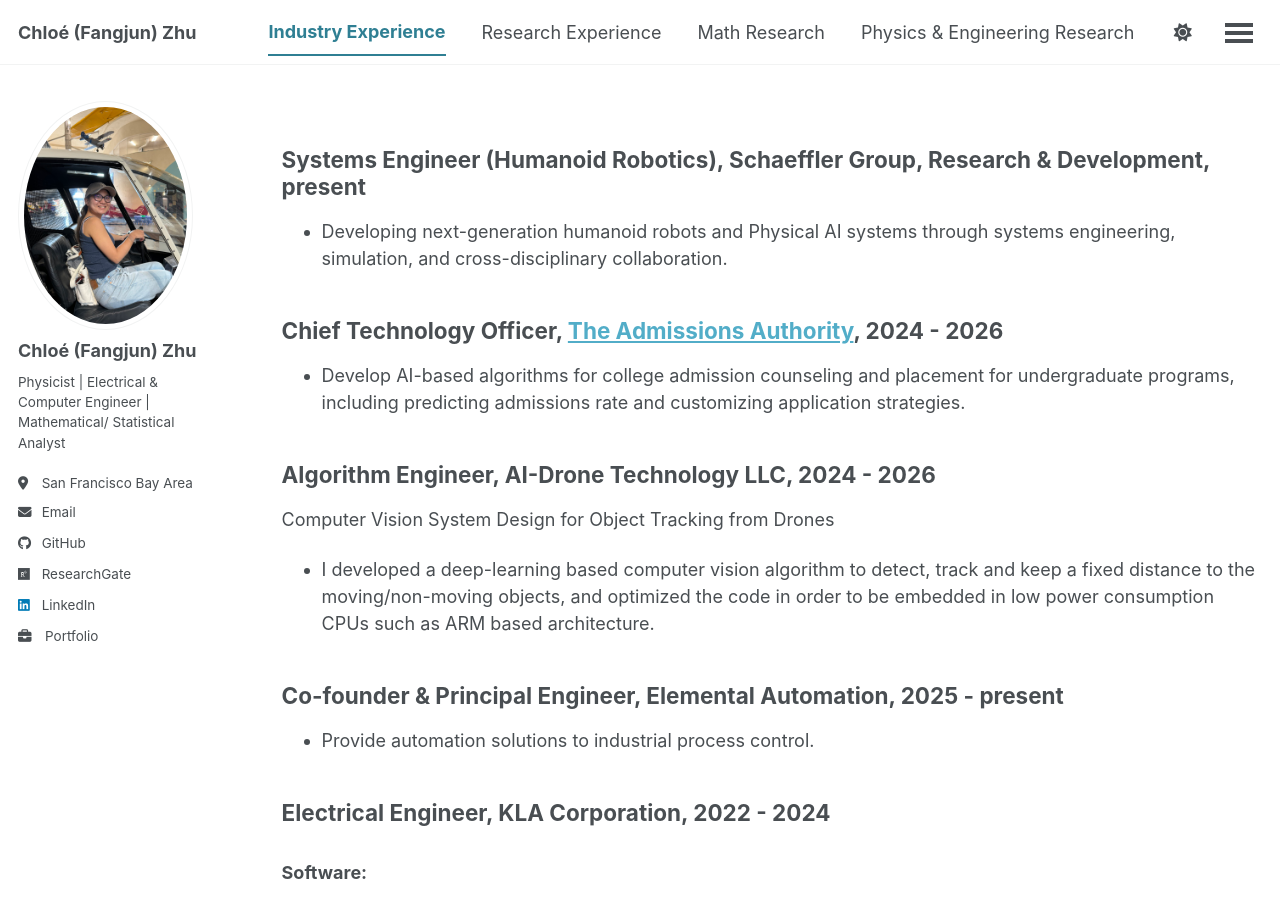
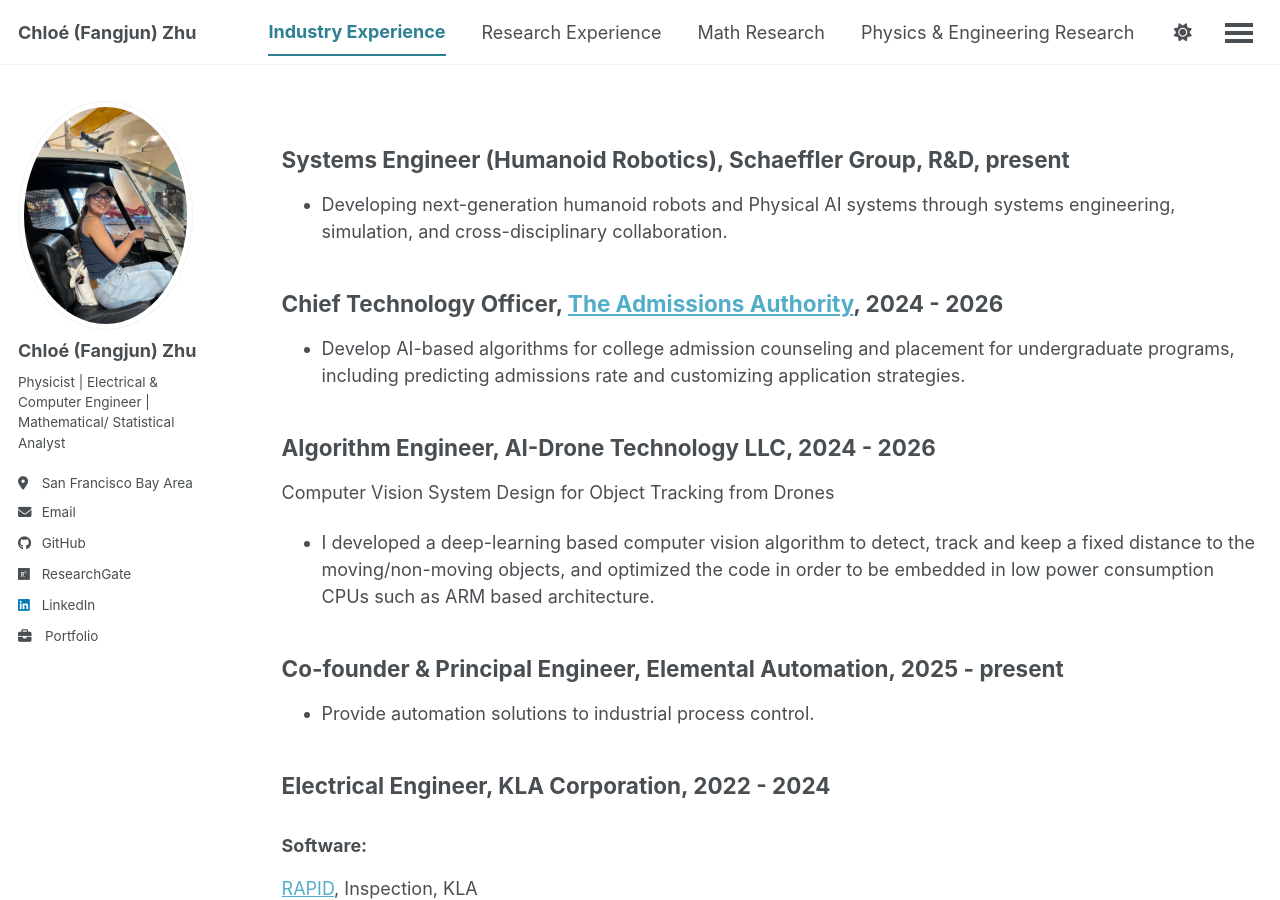
Before and after one commit to ChloeZhu1/ChloeZhu1.github.io, a Jekyll site: the page built from _pages/industry-experience.md, in a window 1280 px wide and 900 px high. Built offline with Jekyll 4.4.1, drawn with Linux system fonts in a browser that asks for light colours; a script bundle is joined from its source files by our own code; library files that are not in the unit come from our copies.

Commit message:
Update job title formatting in industry experience

```diff
--- a/_pages/industry-experience.md
+++ b/_pages/industry-experience.md
@@ -7,7 +7,7 @@
   - /resume
 ---
 {% include base_path %}
-## Systems Engineer (Humanoid Robotics), Schaeffler Group, Research & Development, present
+## Systems Engineer (Humanoid Robotics), Schaeffler Group, R&D, present
 * Developing next-generation humanoid robots and Physical AI systems through systems engineering, simulation, and cross-disciplinary collaboration.
 
 ## Chief Technology Officer, [The Admissions Authority](https://www.theadmissionsauthority.com/), 2024 - 2026
```
